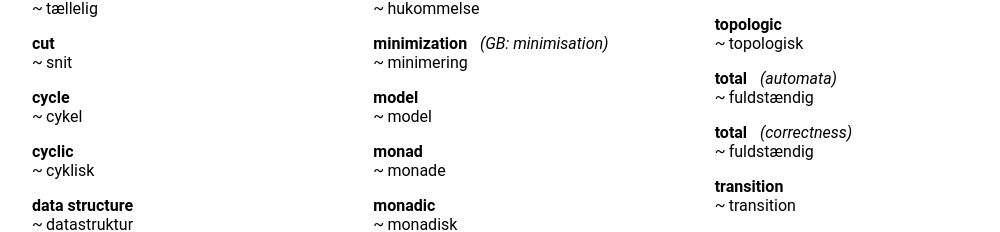
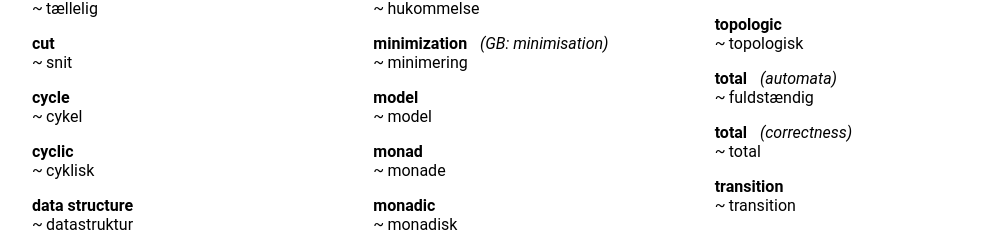
Before and after one commit to SSoelvsten/en-dk, a React (Create React App) app: page / in a window 1280 px wide. Shown: the part 2943-3175 px from the top of the page, without its empty margins (112-1112 px from the left). Built offline with nearby package versions, Linux system fonts and the light colour scheme.

Commit message:
Fix wrong copy-paste translation

```diff
--- a/src/dictionary.ts
+++ b/src/dictionary.ts
@@ -1077,7 +1077,7 @@ export const en_dk : Lexeme[] = [
   {
     word: "total",
     note: "correctness",
-    translations: ["fuldstændig"],
+    translations: ["total"],
     keywords: ["formal methods"]
   },
   {
```
